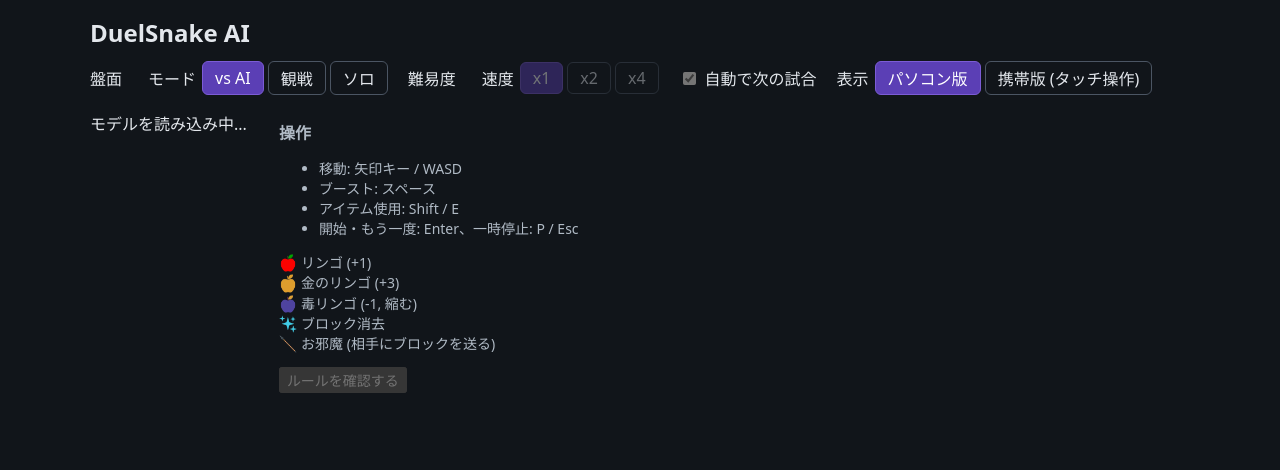
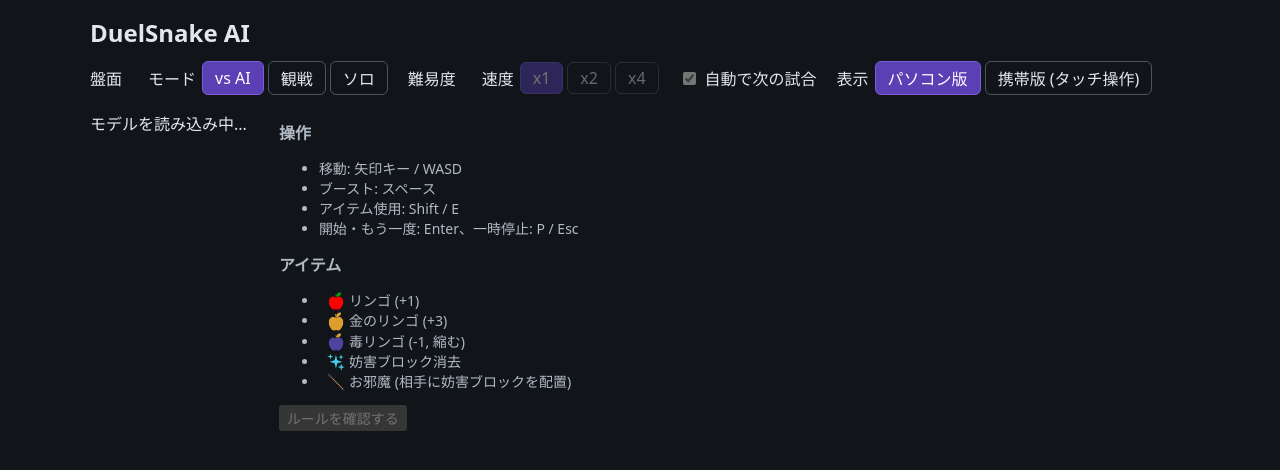
Before and after one commit to 24-fuji/duelsnake-ai, a React (Vite) app in the folder web/: page / in a window 1280 px wide. Shown: the top 470 px of the page. Built offline with nearby package versions, Linux system fonts and the light colour scheme.

Commit message:
refactor: update item labels for clarity and improve styling in various components

```diff
--- a/web/src/App.tsx
+++ b/web/src/App.tsx
@@ -309,7 +309,8 @@ export function App() {
               <li>開始・もう一度: Enter、一時停止: P / Esc</li>
             </ul>
           )}
-          <ul className="items">
+          <h2>アイテム</h2>
+          <ul>
             <li>
               <img className="item-icon" src={itemImageUrl("normal_apple")} alt="" />
               リンゴ (+1)
@@ -326,18 +327,18 @@ export function App() {
               <>
                 <li>
                   <img className="item-icon" src={itemImageUrl("block_clear")} alt="" />
-                  ブロック消去
+                  妨害ブロック消去
                 </li>
                 <li>
                   <img className="item-icon" src={itemImageUrl("block_jam")} alt="" />
-                  お邪魔 (相手にブロックを送る)
+                  お邪魔 (相手に妨害ブロックを配置)
                 </li>
               </>
             )}
           </ul>
           {solo && (
             <p>
-              一人モード: ブロック消去とお邪魔は出ず、毒リンゴが対戦の {SOLO_POISON_MULTIPLIER} 倍出ます。
+              一人モード: 妨害ブロック消去とお邪魔は出ず、毒リンゴが対戦の {SOLO_POISON_MULTIPLIER} 倍出ます。
               盤面をすべて埋めるとクリアです。制限時間は「制限時間」のバーで選べます (左端は制限なし)。
             </p>
           )}
--- a/web/src/components/GameScreen.tsx
+++ b/web/src/components/GameScreen.tsx
@@ -217,7 +217,12 @@ export function GameScreen({ model, mode, randomActionRate, speed, autoRestart,
       {verdict ? (
         <>
           <p className="result-title" style={{ color: verdict.color }}>
-            {verdict.title}
+            {verdict.title.map((line, i) => (
+              <span key={i}>
+                {i > 0 && <br />}
+                {line}
+              </span>
+            ))}
           </p>
           <p>{verdict.detail}</p>
         </>
@@ -319,19 +324,19 @@ const LOSE_COLOR = "#ef5350";
 const DRAW_COLOR = "#cfd8dc";
 
 /** 試合結果の見出しと、最終スコア・決着の理由 */
-function verdictView(env: GameEnv, names: string[], mode: Mode): { title: string; color: string; detail: string } {
+function verdictView(env: GameEnv, names: string[], mode: Mode): { title: string[]; color: string; detail: string } {
   const result = env.result!;
-  let title: string;
+  let title: string[];
   let color: string;
   if (result.winner === null) {
-    title = "DRAW";
+    title = ["DRAW"];
     color = DRAW_COLOR;
   } else if (mode === "human_vs_ai") {
     const won = result.winner === 0;
-    title = won ? "You WIN" : "You LOSE";
+    title = [won ? "You WIN" : "You LOSE"];
     color = won ? WIN_COLOR : LOSE_COLOR;
   } else {
-    title = `WINNER ${names[result.winner]}`;
+    title = ["WINNER", names[result.winner]];
     color = PLAYER_PALETTES[result.winner].head;
   }
   let reason: string;
--- a/web/src/components/PlayerPanel.tsx
+++ b/web/src/components/PlayerPanel.tsx
@@ -13,7 +13,7 @@ export const ACTION_LABELS: Record<Action, string> = {
   use_item: "アイテム使用",
 };
 
-const HELD_LABELS = { block_clear: "ブロック消去", block_jam: "お邪魔" } as const;
+const HELD_LABELS = { block_clear: "妨害ブロック消去", block_jam: "お邪魔" } as const;
 
 interface Props {
   title: string;
--- a/web/src/components/RulesScreen.tsx
+++ b/web/src/components/RulesScreen.tsx
@@ -36,8 +36,10 @@ export function RulesScreen({ game, onBack }: Props) {
           <li>2人対戦のスネークゲームです。それぞれ自分専用の盤面で、自分のヘビを操作します。</li>
           <li>2つの盤面は別々で、相手に影響を与えられるのは「お邪魔」アイテムだけです。</li>
           <li>制限時間は {sec(rules.timeLimitTicks)} です。</li>
-          <li>壁・自分の体・お邪魔ブロックにぶつかると、その時点で負けです。</li>
-          <li>お邪魔ブロック以外のすべてのマスを自分のヘビで埋めると、その時点で勝ちです。</li>
+          <li>壁にぶつかるとゲームオーバー (負け) です。</li>
+          <li>妨害ブロック {icon("obstacle")} にぶつかるとゲームオーバー (負け) です。</li>
+          <li>自分自身の体にぶつかるとゲームオーバー (負け) です。</li>
+          <li>妨害ブロック以外のすべてのマスを自分のヘビで埋めると、その時点で勝ちです。</li>
         </ul>
       </section>
 
@@ -149,7 +151,7 @@ export function RulesScreen({ game, onBack }: Props) {
             </tr>
             <tr>
               <td>
-                {icon("block_clear")} ブロック消去
+                {icon("block_clear")} 妨害ブロック消去
               </td>
               <td className="num">1</td>
               <td>持っておき、あとで使う</td>
@@ -176,13 +178,13 @@ export function RulesScreen({ game, onBack }: Props) {
         <ul>
           <li>持てるのは 1 つだけです。持っているときに別のものを取ると、新しいほうに入れ替わります。</li>
           <li>
-            {icon("block_clear")} ブロック消去: 使うと、自分の盤面のお邪魔ブロック {icon("obstacle")} をすべて消します。
+            {icon("block_clear")} 妨害ブロック消去: 使うと、自分の盤面の妨害ブロック {icon("obstacle")} をすべて消します。
           </li>
           <li>
-            {icon("block_jam")} お邪魔: 使うと {sec(rules.jamDelayTicks)}後に、相手の盤面の空いているマスのどこかにお邪魔ブロックを
+            {icon("block_jam")} お邪魔: 使うと {sec(rules.jamDelayTicks)}後に、相手の盤面の空いているマスのどこかに妨害ブロックを
             1 つ置きます。相手の頭から {rules.jamSafeDistance} マス以内 (縦と横のマス数の合計) には置きません。置ける場所が無ければ、ブロックは消えます。
           </li>
-          <li>お邪魔ブロックは、ブロック消去で消されるまで残ります。</li>
+          <li>妨害ブロックは、妨害ブロック消去で消されるまで残ります。</li>
         </ul>
       </section>
 
@@ -220,7 +222,7 @@ export function RulesScreen({ game, onBack }: Props) {
           </tbody>
         </table>
         <ul>
-          <li>「盤面を埋めた」とは、自分のヘビの体とお邪魔ブロックで、盤面のすべてのマスがふさがった状態です。</li>
+          <li>「盤面を埋めた」とは、自分のヘビの体と妨害ブロックで、盤面のすべてのマスがふさがった状態です。</li>
           <li>伸びている途中で最後の空きマスに入ると、尻尾が縮まないので盤面が埋まります。伸びている途中でなければ尻尾のマスが空くので、埋まりません。</li>
           <li>埋めた時点で勝ちが決まるので、そのあとぶつかって負けになることはありません。</li>
         </ul>
@@ -229,7 +231,7 @@ export function RulesScreen({ game, onBack }: Props) {
       <section>
         <h3>一人モード</h3>
         <ul>
-          <li>AI の相手がいないモードです。ブロック消去とお邪魔は出ません。</li>
+          <li>AI の相手がいないモードです。妨害ブロック消去とお邪魔は出ません。</li>
           <li>
             毒リンゴが対戦の {SOLO_POISON_MULTIPLIER} 倍 ({solo.poisonApples} 個) 出て、取ると長さが {-SOLO_POISON_GROW}{" "}
             マス縮みます。
--- a/web/src/styles.css
+++ b/web/src/styles.css
@@ -264,15 +264,6 @@ button {
   margin-top: 12px;
 }
 
-.items {
-  padding: 0;
-  list-style: none;
-}
-
-.items .item-icon {
-  margin-left: 0;
-}
-
 .help h2 {
   font-size: 16px;
 }
@@ -378,6 +369,11 @@ button {
   font-size: 14px;
 }
 
+/* 縦並びの中でも、バーは幅いっぱいに伸ばす */
+.mobile-status .score-bar {
+  align-self: stretch;
+}
+
 .mobile-status .timer {
   font-size: 20px;
 }
```
